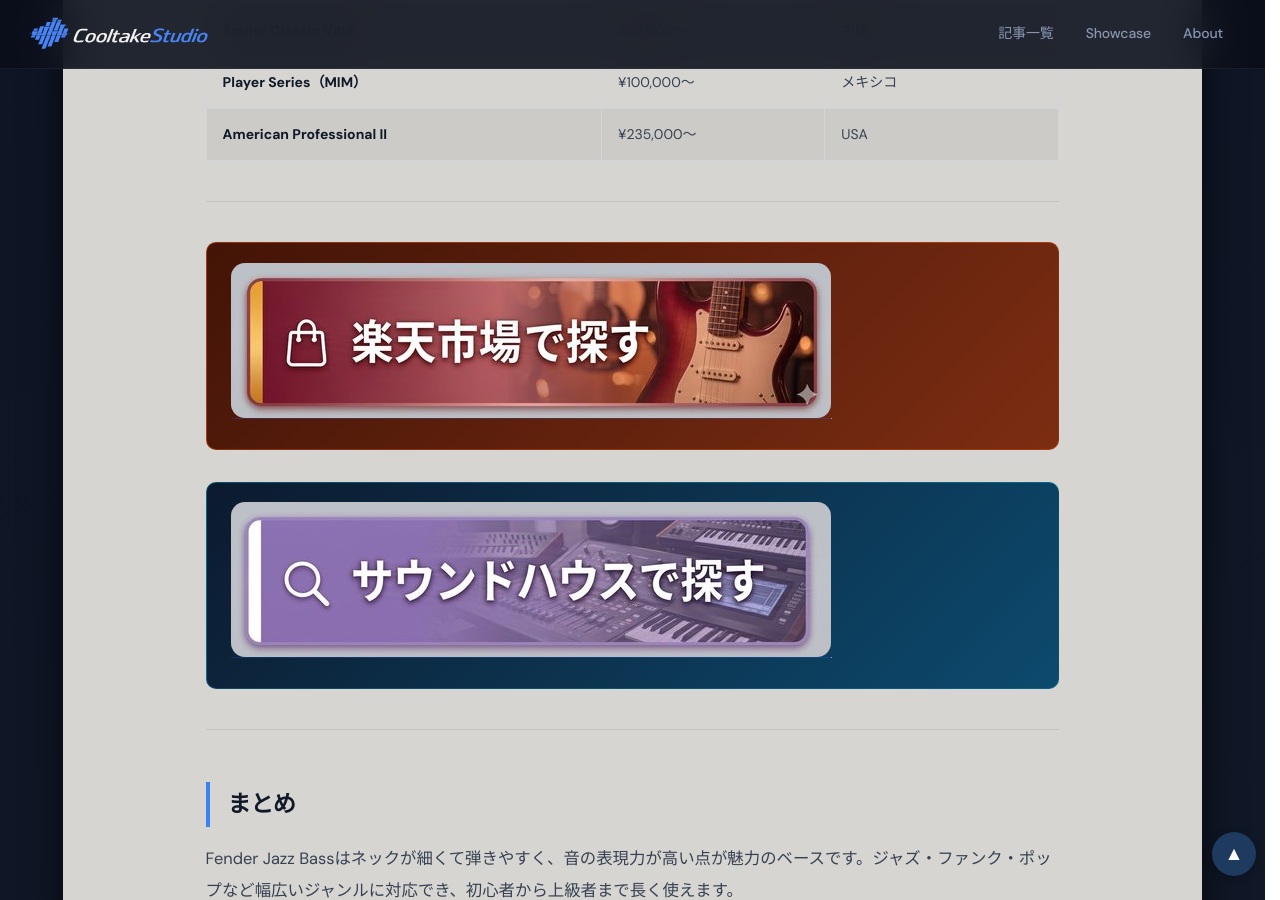
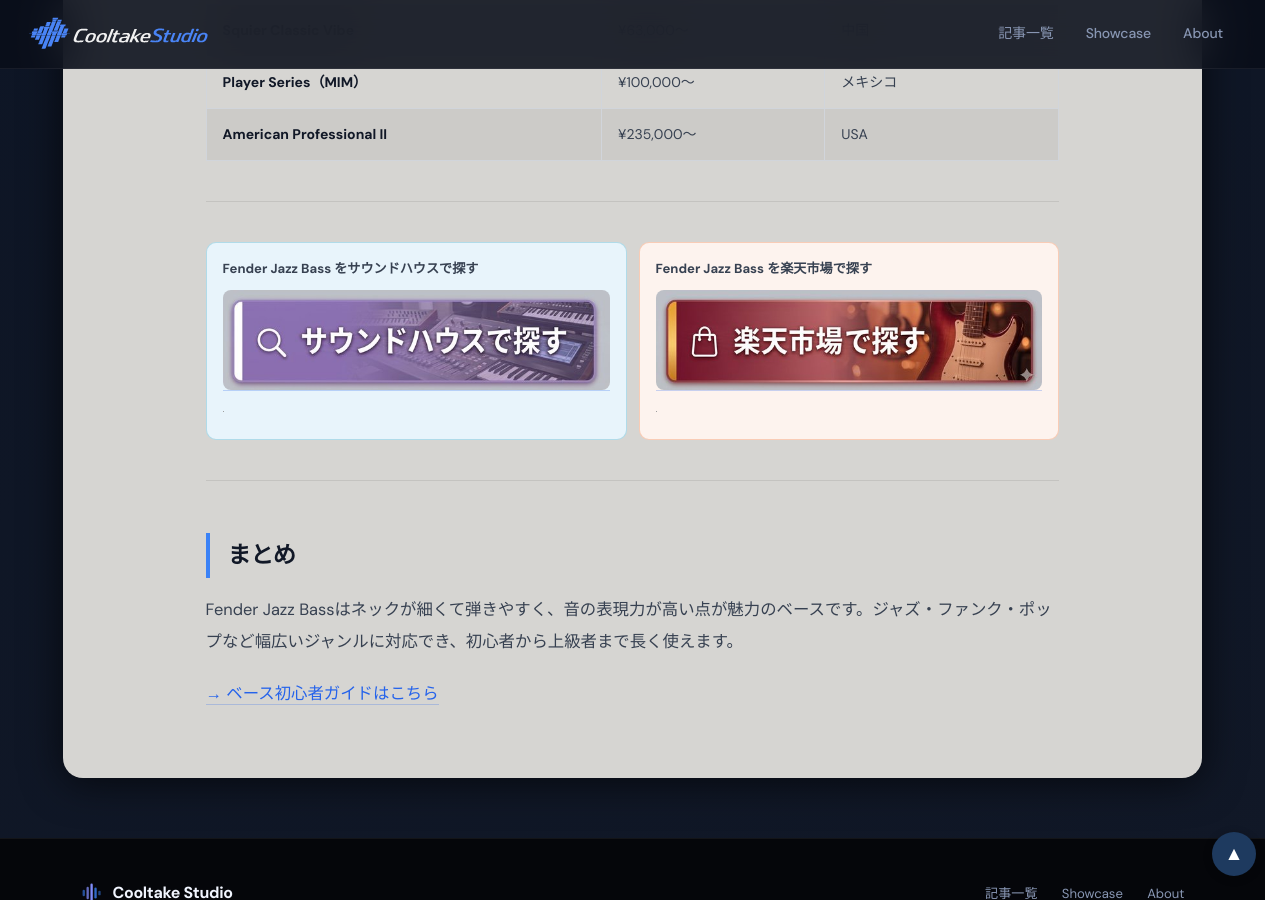
Before and after one commit to cooltake/cooltake-staging, a Jekyll site: the page built from _posts/2026-05-29-fender-jazz-bass-guide.md, in a window 1280 px wide and 900 px high, scrolled down 2297 px. Built offline with Jekyll 4.4.1, drawn with Linux system fonts in a browser that asks for light colours; some web fonts are replaced; grey boxes are pictures that could not be loaded.

Commit message:
style: unify shop buttons to new design

```diff
--- a/_posts/2026-05-29-fender-jazz-bass-guide.md
+++ b/_posts/2026-05-29-fender-jazz-bass-guide.md
@@ -60,8 +60,18 @@
 
 ---
 
-<div style="margin:2rem 0;padding:1.2rem 1.5rem;background:linear-gradient(135deg,#431407,#7c2d12);border-radius:10px;border:1px solid rgba(234,88,12,.4);"><a href="https://hb.afl.rakuten.co.jp/hgc/0b15ddc7.28c5c9ed.0b15ddc8.5d23dd4d/?pc=https%3A%2F%2Fsearch.rakuten.co.jp%2Fsearch%2Fmall%2FFender%2BJazz%2BBass%2F" rel="nofollow" referrerpolicy="no-referrer-when-downgrade" style="display:inline-block;text-decoration:none;"><img src="/assets/images/btn-rakuten.jpg" alt="楽天市場で探す" width="600" height="155" style="max-width:100%;height:auto;border-radius:14px;display:block;"></a><img src="//i.moshimo.com/af/i/impression?a_id=5565352&amp;p_id=54&amp;pc_id=54&amp;pl_id=616" width="1" height="1" style="border:none;" alt="" loading="lazy"></div>
-<div style="margin:2rem 0;padding:1.2rem 1.5rem;background:linear-gradient(135deg,#0c1a2e,#0c4a6e);border-radius:10px;border:1px solid rgba(8,145,178,.4);"><a href="https://h.accesstrade.net/sp/cc?rk=01001xqc00os63&url=https%3A%2F%2Fwww.soundhouse.co.jp%2Fsearch%2Findex%2F%3Fsearch_all%3DFender%2520Jazz%2520Bass" rel="nofollow" referrerpolicy="no-referrer-when-downgrade" style="display:inline-block;text-decoration:none;"><img src="/assets/images/btn-soundhouse.jpg" alt="サウンドハウスで探す" width="600" height="155" style="max-width:100%;height:auto;border-radius:14px;display:block;"></a><img src="https://h.accesstrade.net/sp/rr?rk=01001xqc00os63" width="1" height="1" border="0" alt="" loading="lazy"></div>
+<div style="display:flex;gap:.75rem;margin:2rem 0;">
+<div style="flex:1;padding:.8rem 1rem 1rem;background:#e8f4fb;border-radius:10px;border:1px solid rgba(8,145,178,.25);">
+<p style="margin:0 0 .5rem;color:#374151;font-size:.82rem;font-weight:bold;">Fender Jazz Bass をサウンドハウスで探す</p>
+<a href="https://h.accesstrade.net/sp/cc?rk=01001xqc00os63&url=https%3A%2F%2Fwww.soundhouse.co.jp%2Fsearch%2Findex%2F%3Fsearch_all%3DFender%2520Jazz%2520Bass" rel="nofollow" referrerpolicy="no-referrer-when-downgrade" style="display:block;text-decoration:none;"><img src="/assets/images/btn-soundhouse.jpg" alt="サウンドハウスで探す" width="600" height="155" style="max-width:100%;height:auto;border-radius:8px;display:block;"></a>
+<img src="https://h.accesstrade.net/sp/rr?rk=01001xqc00os63" width="1" height="1" border="0" alt="" loading="lazy">
+</div>
+<div style="flex:1;padding:.8rem 1rem 1rem;background:#fdf3ee;border-radius:10px;border:1px solid rgba(234,88,12,.25);">
+<p style="margin:0 0 .5rem;color:#374151;font-size:.82rem;font-weight:bold;">Fender Jazz Bass を楽天市場で探す</p>
+<a href="https://hb.afl.rakuten.co.jp/hgc/0b15ddc7.28c5c9ed.0b15ddc8.5d23dd4d/?pc=https%3A%2F%2Fsearch.rakuten.co.jp%2Fsearch%2Fmall%2FFender%2BJazz%2BBass%2F" rel="nofollow" referrerpolicy="no-referrer-when-downgrade" style="display:block;text-decoration:none;"><img src="/assets/images/btn-rakuten.jpg" alt="楽天市場で探す" width="600" height="155" style="max-width:100%;height:auto;border-radius:8px;display:block;"></a>
+<img src="//i.moshimo.com/af/i/impression?a_id=5565352&amp;p_id=54&amp;pc_id=54&amp;pl_id=616" width="1" height="1" style="border:none;" alt="" loading="lazy">
+</div>
+</div>
 
 <!-- AFFILIATE_PLACEHOLDER: Amazon（もしもアフィリエイト Amazon審査通過後に設置予定） -->
 
```
